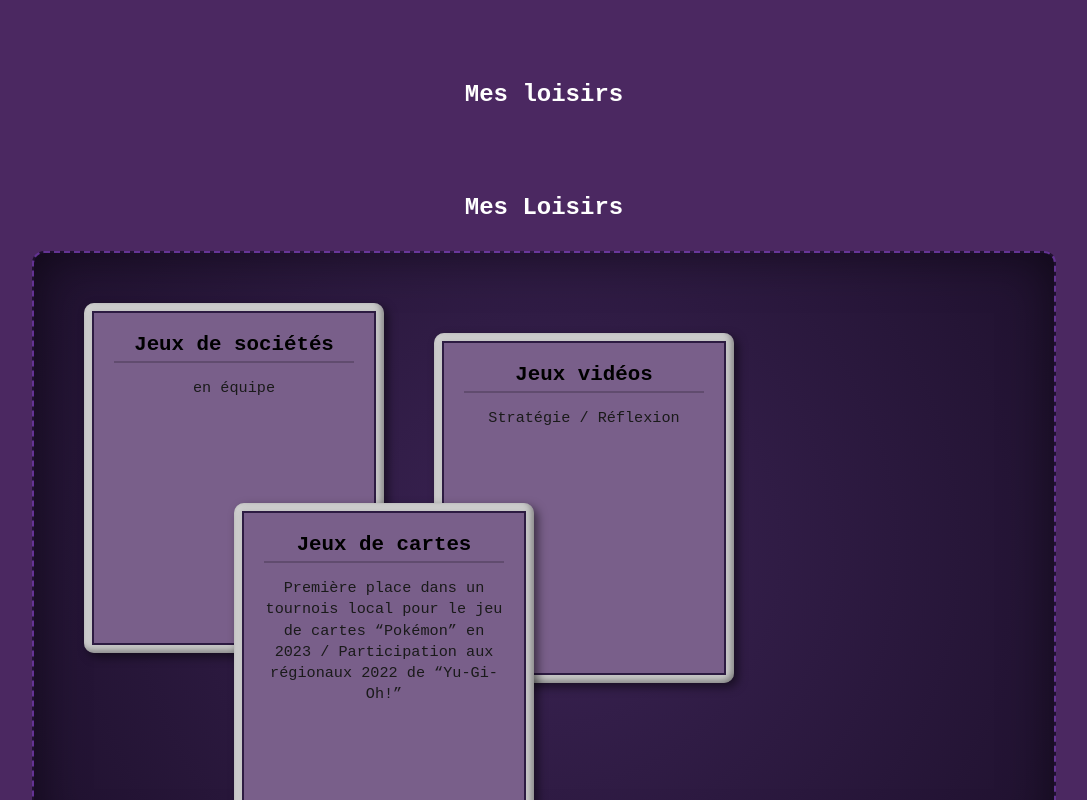
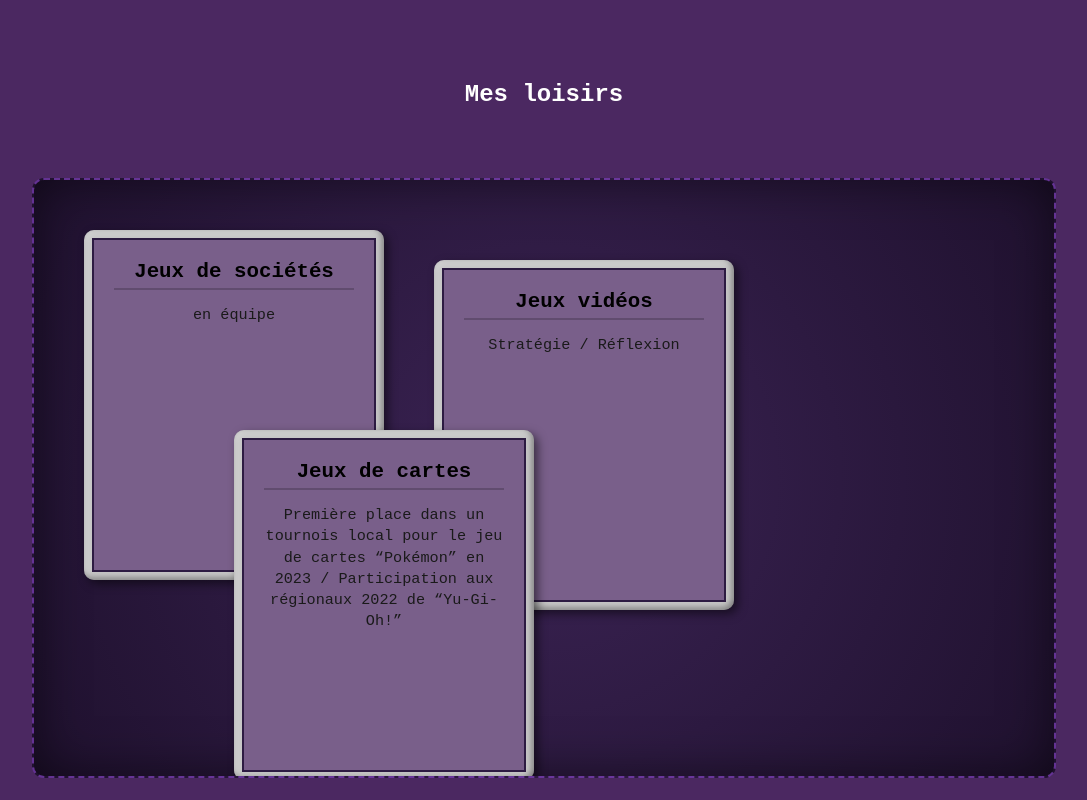
Before and after one commit to TrappyMadz/My-Portfolio, a Vue app: page / in a window 1280 px wide. Shown: the part 4720-5520 px from the top of the page, without its empty margins (96-1183 px from the left). Built offline with nearby package versions, Linux system fonts and the light colour scheme; a web font is replaced by a local one.

Commit message:
Refactor MyHobbies component usage in AbouteMe.vue to use a consistent ID and remove redundant heading in MyHobbies.vue for improved clarity and structure.

```diff
--- a/src/components/MyHobbies.vue
+++ b/src/components/MyHobbies.vue
@@ -99,7 +99,6 @@ onUnmounted(() => {
 
 <template>
   <section class="hobbies-section">
-    <h2>Mes Loisirs</h2>
 
     <div class="playmat" ref="playmatRef">
 
--- a/src/views/AbouteMe.vue
+++ b/src/views/AbouteMe.vue
@@ -164,7 +164,7 @@ const drawerHeight = ref(0)
       </section>
       <section id="hobbies">
         <h2>Mes loisirs</h2>
-        <MyHobbies id="hobbies"></MyHobbies>
+        <MyHobbies id="myhobbies"></MyHobbies>
         <MyButton
           id="router"
           where-to-go="contact"
@@ -369,7 +369,5 @@ table.xpTable tfoot td {
 
 #hobbies {
   max-width: 80dvw;
-  margin: auto;
-  min-height: 100dvh;
 }
 </style>
```
